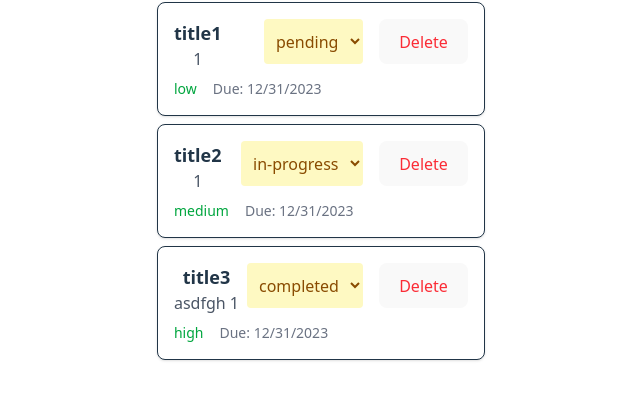
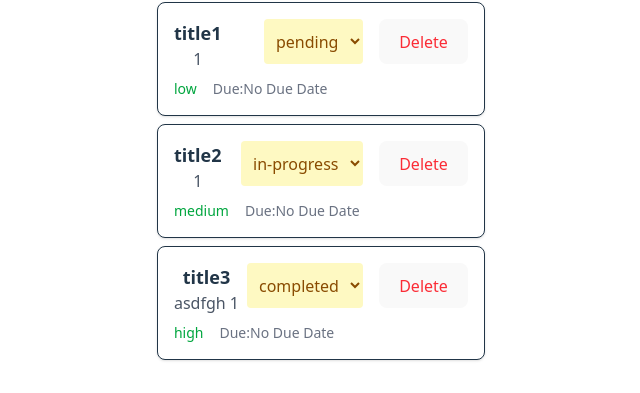
Before and after one commit to DhanashreeKharade451/Lab-3task-manager, a React (Vite) app: page / in a window 1280 px wide. Shown: the part 267-660 px from the top of the page, without its empty margins (319-959 px from the left). Built offline with nearby package versions, Linux system fonts and the light colour scheme.

Commit message:
answers for Reflection Questions

```diff
--- a/src/components/TaskItem/TaskItem.tsx
+++ b/src/components/TaskItem/TaskItem.tsx
@@ -3,38 +3,6 @@ import type{ Task, TaskItemProps} from "../../types";
 const TaskItem =({task, onStatusChange, onDelete}: TaskItemProps)=>{
 
 
-    // task ="",
-    // onStatusChange ="",
-    // onDelete ="",
-    // return(
-    //     <div>
-    //         <h3>{task.title}</h3>
-    //         <p>{task.description}</p>
-
-
-    //         <p>
-    //             <strong>Status</strong>{task.status}
-    //         </p>
-
-    //         <p>{task.priority}</p>
-
-    //         <p>
-    //             <strong>Due:</strong>
-    //             {new Date(task.dueDate).toLocaleDateString()}
-    //         </p>
-
-    //         {/* Status Change */}
-    //         <select>
-    //             <option value = "pending">pending</option>
-    //             <option value = "in-progress">in-progress</option>
-    //             <option value = "completed">completed</option>
-    //         </select>
-
-    //         <button onClick={()=>onDelete(task.id)}
-
-    //         >Delete</button>
-    //     </div>
-    // );
 
     return(
         <div className="space-y-4 m-2">
@@ -55,7 +23,7 @@ const TaskItem =({task, onStatusChange, onDelete}: TaskItemProps)=>{
           </div>
           <div className="mt-2 flex gap-4 text-sm">
             <span className="text-green-600">{task.priority}</span>
-            <span className="text-gray-500">Due: 12/31/2023</span>
+            <span className="text-gray-500">Due:{task.dueDate || "No Due Date"}</span>
           </div>
         </div>
         </div>
```
Also changed, not shown: 1 other file (tests, documents, lock files or other folders).
